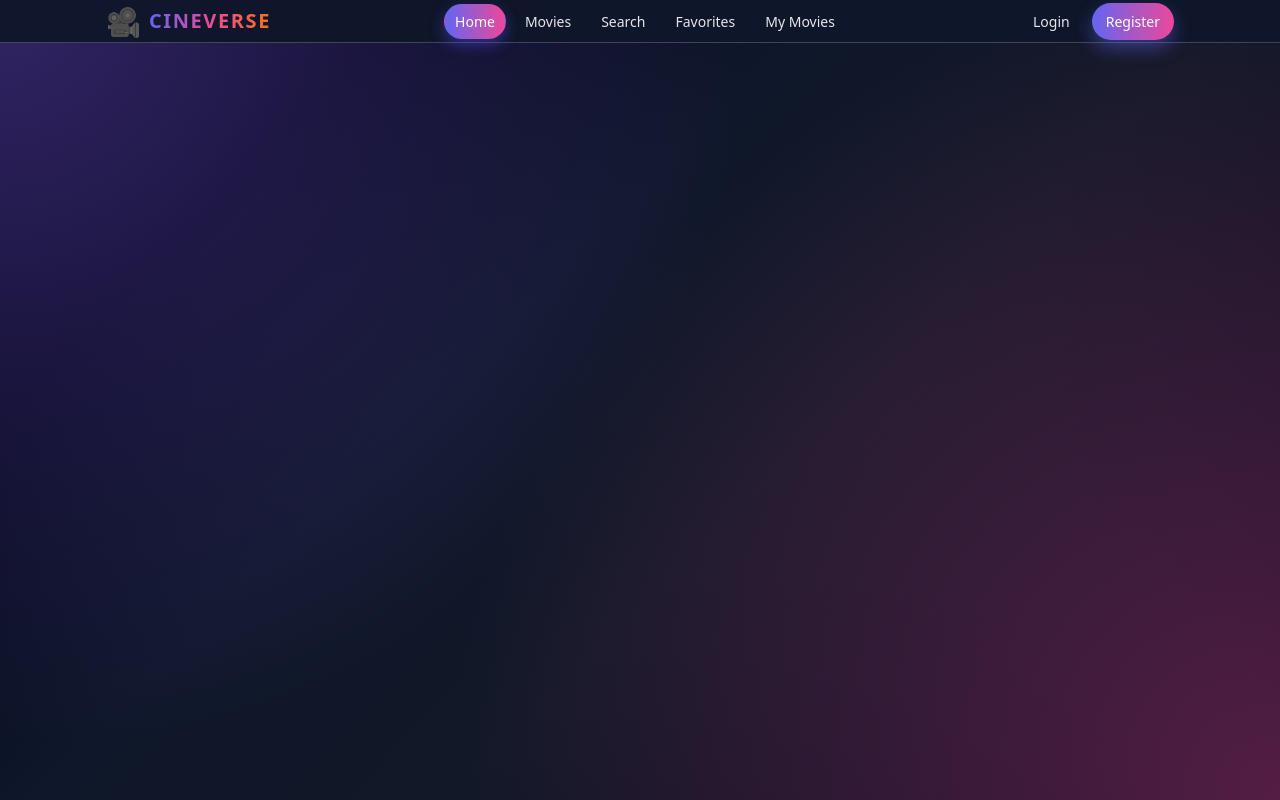
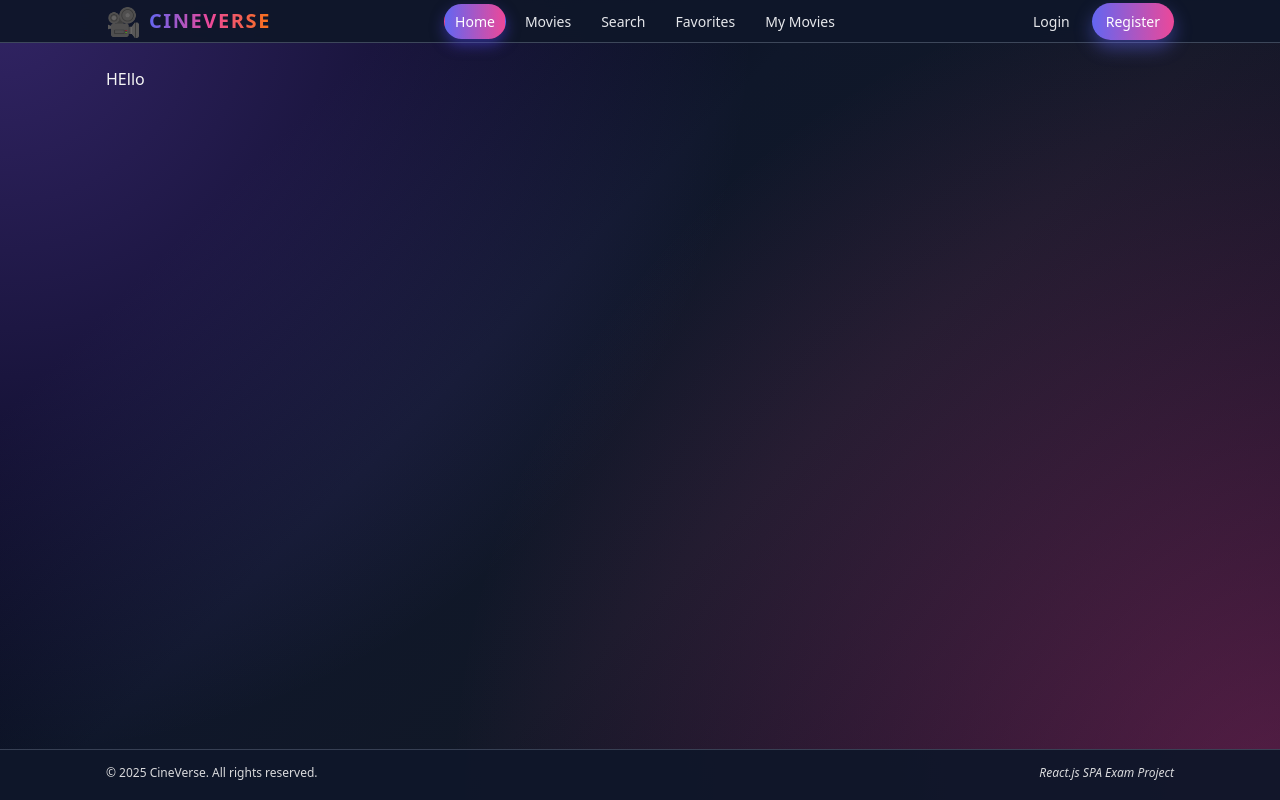
Before and after one commit to ZlatkoMarianov/React.js_Project, a React (Vite) app in the folder client/: page / in a window 1280 px wide. Built offline with nearby package versions, Linux system fonts and the light colour scheme.

Commit message:
Add footer component

```diff
--- a/client/public/styles/main.css
+++ b/client/public/styles/main.css
@@ -1,4 +1,4 @@
-/* RESET / BASE */
+
 *,
 *::before,
 *::after {
--- a/client/src/App.jsx
+++ b/client/src/App.jsx
@@ -1,9 +1,22 @@
+import { Route, Routes } from 'react-router';
+
+import Footer from './components/footer/Footer.jsx';
 import Header from './components/header/Header.jsx';
 
 function App() {
   return (
     <>
       <Header />
+
+      <main className="main-content">
+        <div className="container">
+          <Routes>
+            <Route path="" element={'HEllo'} />
+          </Routes>
+        </div>
+      </main>
+
+      <Footer />
     </>
   );
 }
--- /dev/null
+++ b/client/src/components/footer/Footer.css
@@ -0,0 +1,26 @@
+.site-footer {
+    border-top: 1px solid rgba(148, 163, 184, 0.3);
+    padding: 14px 0 18px;
+    margin-top: 8px;
+    background: rgba(15, 23, 42, 0.95);
+}
+
+.footer-inner {
+    display: flex;
+    justify-content: space-between;
+    align-items: center;
+    font-size: 12px;
+    opacity: 0.88;
+}
+
+.footer-meta {
+    font-style: italic;
+}
+
+@media (max-width: 900px) {
+    .footer-inner {
+        flex-direction: column;
+        gap: 4px;
+        text-align: center;
+    }
+}
--- a/client/src/components/footer/Footer.jsx
+++ b/client/src/components/footer/Footer.jsx
@@ -0,0 +1,12 @@
+import './Footer.css';
+
+export default function Footer() {
+  return (
+    <footer class="site-footer">
+      <div class="container footer-inner">
+        <p>© 2025 CineVerse. All rights reserved.</p>
+        <p class="footer-meta">React.js SPA Exam Project</p>
+      </div>
+    </footer>
+  );
+}
--- a/client/src/components/header/Header.css
+++ b/client/src/components/header/Header.css
@@ -75,7 +75,6 @@
     opacity: 0.85;
 }
 
-/* Малки екрани – по желание можеш да добавиш бургер по-късно */
 @media (max-width: 600px) {
     .main-nav {
         display: none;
--- a/client/src/components/header/Header.jsx
+++ b/client/src/components/header/Header.jsx
@@ -35,6 +35,7 @@ export default function Header() {
 
           {/* <span className="user-email">user@mail.com</span>
           <button className="btn btn-ghost">Logout</button> */}
+
         </div>
       </div>
     </header>
```
